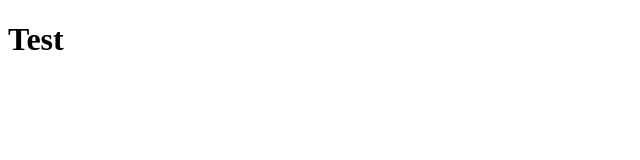
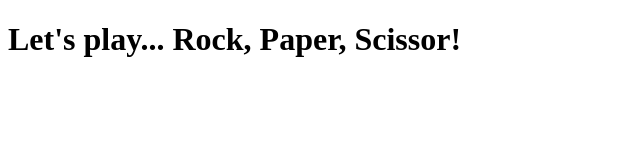
Before and after one commit to internetdrew/rock-paper-scissor, a plain HTML site: page index.html in a window 1280 px wide. Shown: the whole page, without its empty margins (0-640 px from the left). Drawn offline with Linux system fonts and the light colour scheme.

```diff
--- a/index.html
+++ b/index.html
@@ -7,7 +7,7 @@
     <title>Rock, Paper, Scissor</title>
   </head>
   <body>
-    <h1>Test</h1>
+    <h1>Let's play... Rock, Paper, Scissor!</h1>
     <script>
       // Play 5-round game.
       function game() {
```
